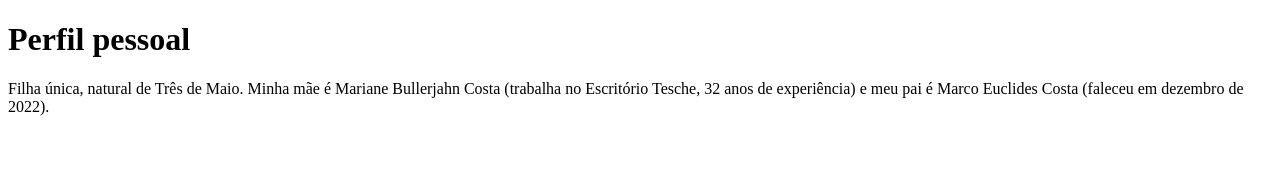
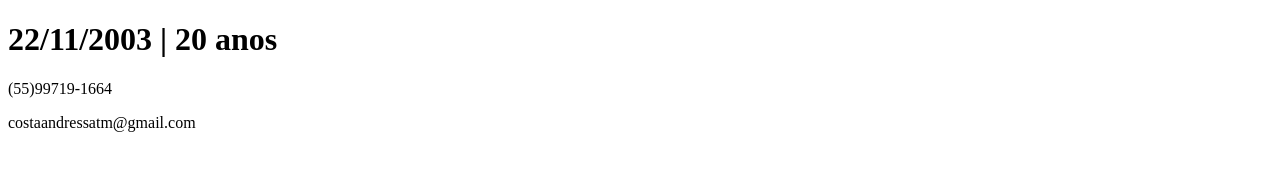
Before and after one commit to ccostandressa/meucurriculo, a plain HTML site: page index.html in a window 1280 px wide. Drawn offline with Linux system fonts and the light colour scheme.

Commit message:
Update index.html

```diff
--- a/index.html
+++ b/index.html
@@ -4,9 +4,13 @@
 <title>Andressa Costa</title>
 </head>
 <body>
+  <div class="container">
+    <div class="header">
+      <h1>22/11/2003 | 20 anos</h1>
+      <p>(55)99719-1664</p>
+      <p>costaandressatm@gmail.com</p>
 
-<h1>Perfil pessoal</h1>
-<p>Filha única, natural de Três de Maio. Minha mãe é Mariane Bullerjahn Costa (trabalha no Escritório Tesche, 32 anos de experiência) e meu pai é Marco Euclides Costa (faleceu em dezembro de 2022).</p>
-
+    </div>
+  </div>
 </body>
 </html>
```
